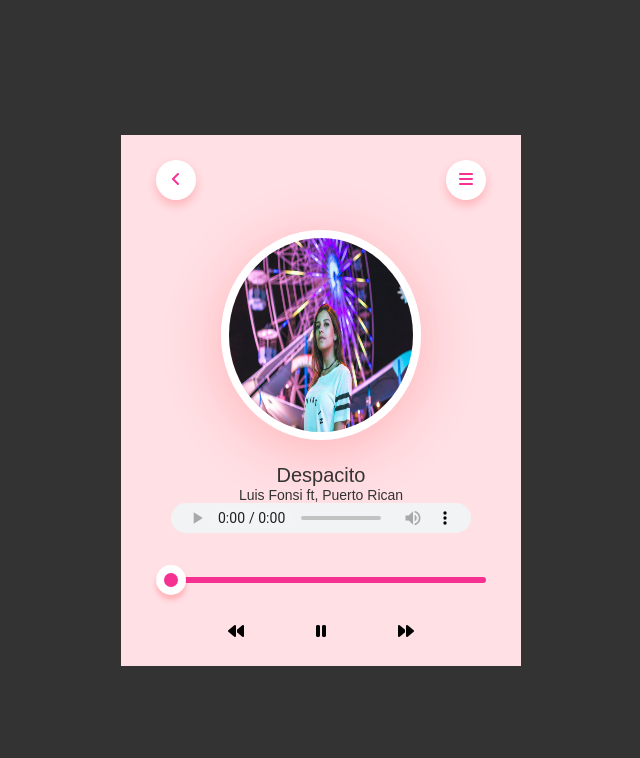
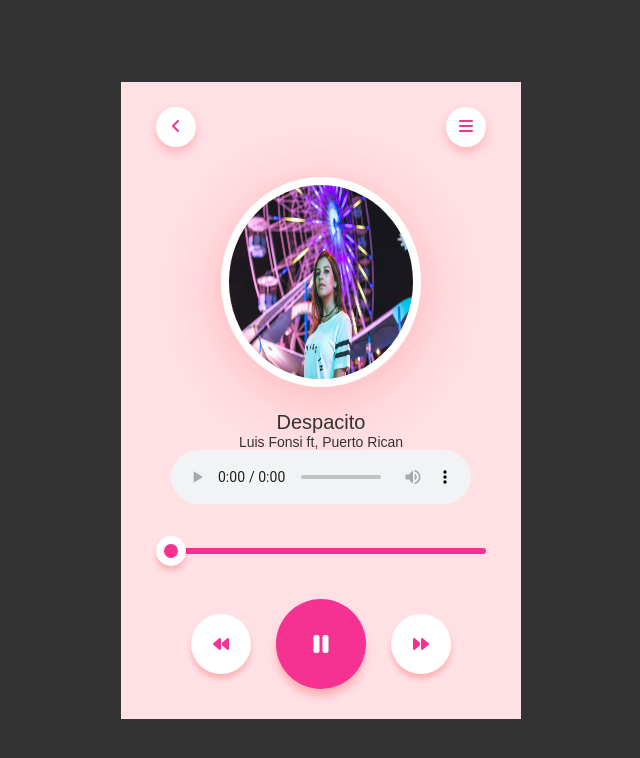
Before and after one commit to Anwarul07/Music-Player, a plain HTML site: page index.html in a window 1280 px wide. Shown: the whole page, without its empty margins (319-959 px from the left). Drawn offline with Linux system fonts and the light colour scheme.

Commit message:
Update music.css

```diff
--- a/music.css
+++ b/music.css
@@ -51,9 +51,9 @@
   font-size: 14px;
   color: #333;
 }
-audio {
+/* audio {
   height: 30px;
-}
+} */
 #progress {
   -webkit-appearance: none;
   width: 100%;
@@ -74,6 +74,25 @@
 }
 .controls {
   display: flex;
-  justify-content: space-evenly;
+  justify-content: center;
   align-items: center;
 }
+
+.controls div{
+  width: 60px;
+  height: 60px;
+  margin: 20px;
+  background: #fff;
+  display:inline-flex;
+  justify-content: center;
+  align-items: center;
+  border-radius: 50%;
+  color: #f53192;
+  box-shadow: 0 5px 5px rgba(255, 26, 26, 0.22);
+  cursor: pointer;
+}
+.controls div:nth-child(2){
+  transform: scale(1.5);
+  background: #f53192;
+  color: #fff;
+}
```
